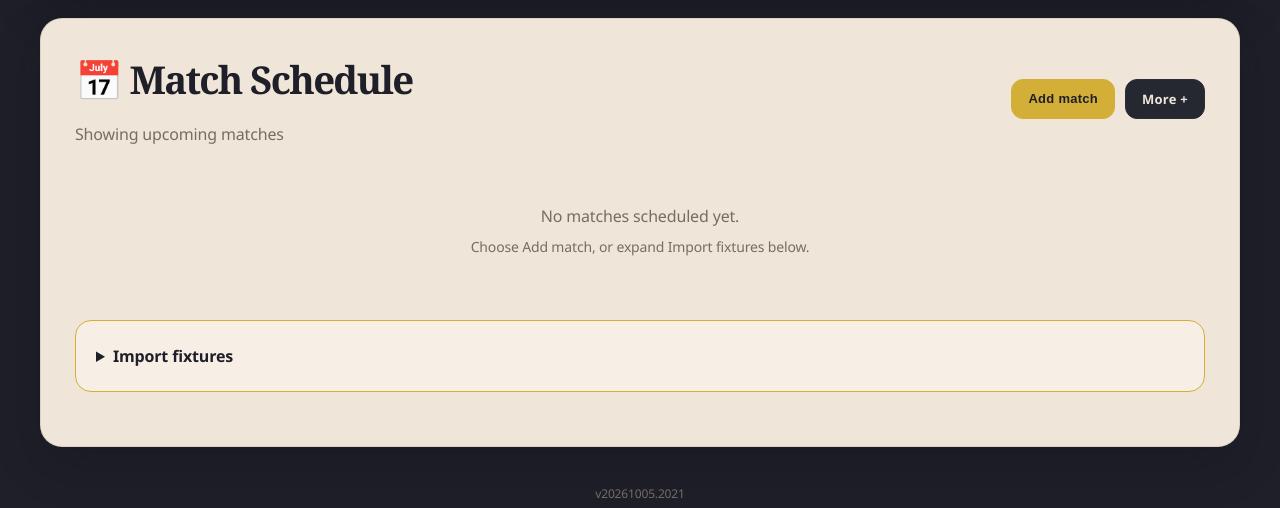
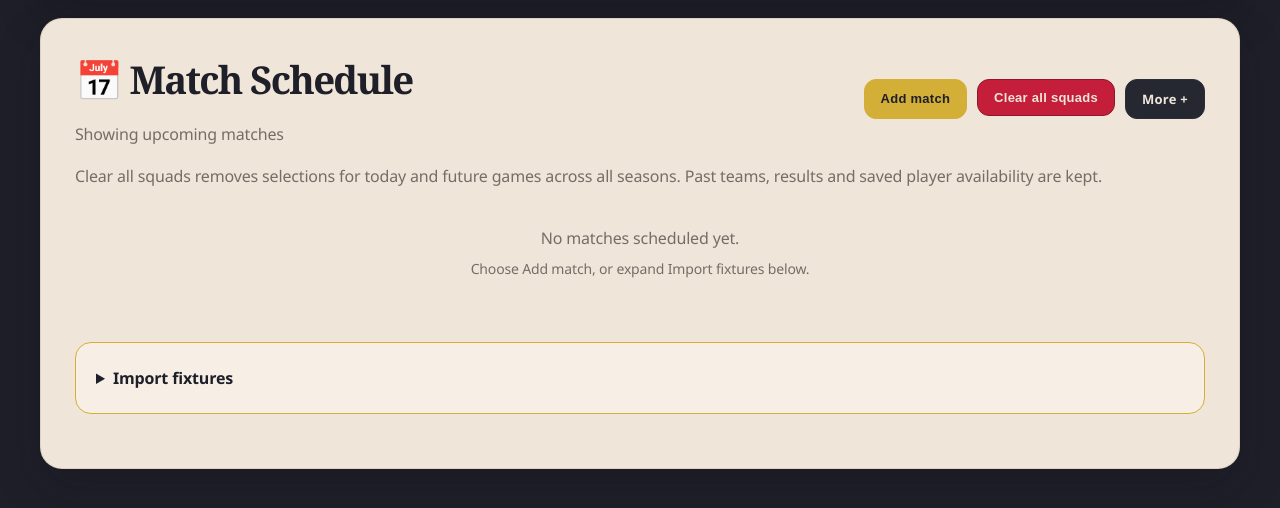
Before and after one commit to counterfitninja/frometowneagles, a Flask app: page /matches in a window 1280 px wide. Shown: the part 140-648 px from the top of the page. Run offline with Flask 3, Linux system fonts and the light colour scheme; the visitor is signed in with stand-in values (Sample User, id 1); data comes from the database, SQL or seed files in the repository; data that the repository does not hold is empty.

Commit message:
Add controls to clear all upcoming squads
Preserve historical teams, results and player availability while removing upcoming selections with confirmation and CSRF protection.

Co-authored-by: Copilot App <223556219+Copilot@users.noreply.github.com>

```diff
--- a/app.py
+++ b/app.py
@@ -191,8 +191,14 @@ def format_uk_date(date_string):
 def inject_globals():
     """Make team_title available to all templates"""
     return {
-        'team_title': get_setting('team_title', 'Under-12 Football Manager')
+        'team_title': get_setting('team_title', 'Under-12 Football Manager'),
+        'clear_squads_token': clear_squads_token,
     }
+
+def clear_squads_token():
+    if 'clear_squads_token' not in session:
+        session['clear_squads_token'] = secrets.token_urlsafe(32)
+    return session['clear_squads_token']
 
 def login_required(f):
     @wraps(f)
@@ -1109,7 +1115,43 @@ def matches():
             ''', (today,)).fetchall()
 
     matches = [dict(m) for m in matches_list]
-    return render_template('matches.html', matches=matches, show_past=show_past, version=VERSION)
+    return render_template('matches.html', matches=matches, show_past=show_past,
+                           success=request.args.get('success'), version=VERSION)
+
+@app.route('/matches/clear-squads', methods=['POST'])
+@login_required
+def clear_upcoming_squads():
+    token = session.get('clear_squads_token')
+    if not token or not secrets.compare_digest(token, request.form.get('csrf_token', '')):
+        abort(400, description='This form has expired. Reload the page and try again.')
+    today = datetime.now().date().isoformat()
+    with get_db() as conn:
+        conn.execute('BEGIN IMMEDIATE')
+        old_ids = {row['formation_id'] for row in conn.execute('''
+            SELECT formation_id FROM matches
+            WHERE match_date >= ? AND formation_id IS NOT NULL
+        ''', (today,))}
+        cursor = conn.execute('''
+            UPDATE matches SET formation_id = NULL, team_published = 0
+            WHERE match_date >= ? AND formation_id IS NOT NULL
+        ''', (today,))
+        cleared_count = cursor.rowcount
+        for formation_id in old_ids:
+            conn.execute('''
+                DELETE FROM formations WHERE id = ?
+                AND NOT EXISTS (SELECT 1 FROM matches WHERE formation_id = ?)
+            ''', (formation_id, formation_id))
+        conn.commit()
+    message = (f'Cleared squads for {cleared_count} upcoming game(s).'
+               if cleared_count else 'No saved squads to clear for upcoming games.')
+    params = {'success': message}
+    if request.form.get('return_to') == 'team_generator':
+        if request.form.get('regenerate') == '1':
+            params['regenerate'] = '1'
+        return redirect(url_for('team_generator', **params))
+    if request.form.get('show_past') == 'true':
+        params['show_past'] = 'true'
+    return redirect(url_for('matches', **params))
 
 @app.route('/matches/overview')
 @login_required
--- /dev/null
+++ b/templates/clear_squads_form.html
@@ -0,0 +1,8 @@
+<form method="POST" action="{{ url_for('clear_upcoming_squads') }}"
+      onsubmit="return confirm('Clear all saved squads for today and future games across all seasons? This cannot be undone. Past teams, results and saved player availability will be kept.');">
+    <input type="hidden" name="csrf_token" value="{{ clear_squads_token() }}">
+    <input type="hidden" name="return_to" value="{{ clear_squads_return_to }}">
+    {% if regenerate %}<input type="hidden" name="regenerate" value="1">{% endif %}
+    {% if show_past %}<input type="hidden" name="show_past" value="true">{% endif %}
+    <button type="submit" class="btn btn-danger">Clear all squads</button>
+</form>
--- a/templates/matches.html
+++ b/templates/matches.html
@@ -192,6 +192,9 @@
         </div>
         <div class="schedule-actions">
             <button onclick="showAddMatchForm()" class="btn btn-success">Add match</button>
+            {% with clear_squads_return_to='matches' %}
+            {% include 'clear_squads_form.html' %}
+            {% endwith %}
             <details class="action-menu">
                 <summary class="btn">More</summary>
                 <div class="menu-actions">
@@ -205,6 +208,9 @@
             </details>
         </div>
     </div>
+
+    <p class="muted">Clear all squads removes selections for today and future games across all seasons. Past teams, results and saved player availability are kept.</p>
+    {% if success %}<p role="status">{{ success }}</p>{% endif %}
 
     <!-- Add Match Form -->
     <div id="addMatchForm" style="display: none; background: #f7efe5; border-radius: 0; padding: 20px; margin-bottom: 20px; border-left: 4px solid #1e1f28;">
--- a/templates/team_generator.html
+++ b/templates/team_generator.html
@@ -536,6 +536,11 @@
         <button type="submit" class="btn btn-success">Make all games public</button>
         <p class="selection-help">Publishes every saved private team across all dates and seasons. Save generated teams to a fixture first; games without a saved team are unchanged.</p>
     </form>
+
+    {% with clear_squads_return_to='team_generator' %}
+    {% include 'clear_squads_form.html' %}
+    {% endwith %}
+    <p class="selection-help">Clear all squads removes saved selections for today and future games across all seasons. Past teams, results and saved player availability are kept.</p>
 
     <div class="generator-section">
         {% if regenerate %}
```
Also changed, not shown: tests/test_clear_squads.py (added, +112 -0 lines), README.md.
